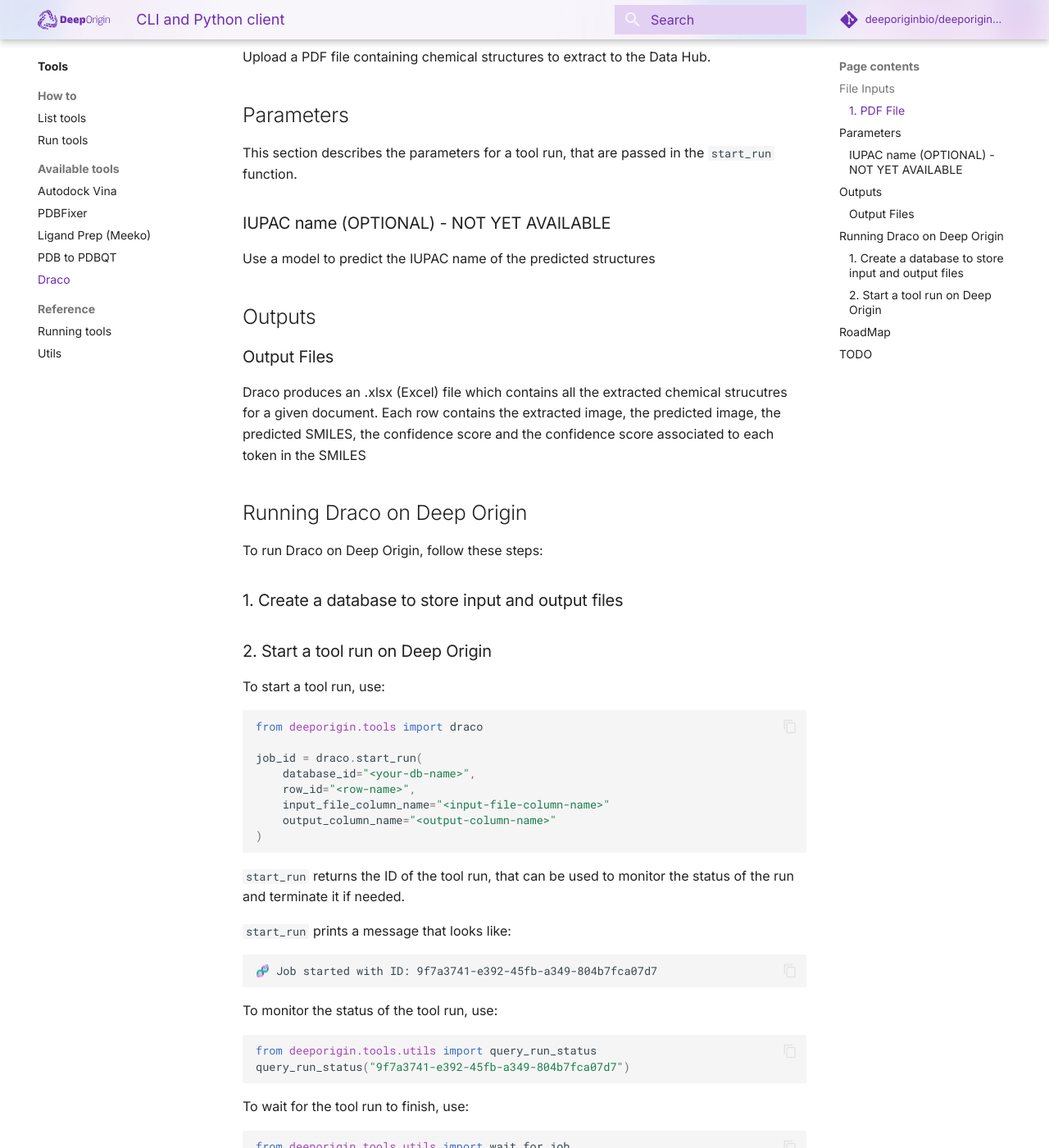
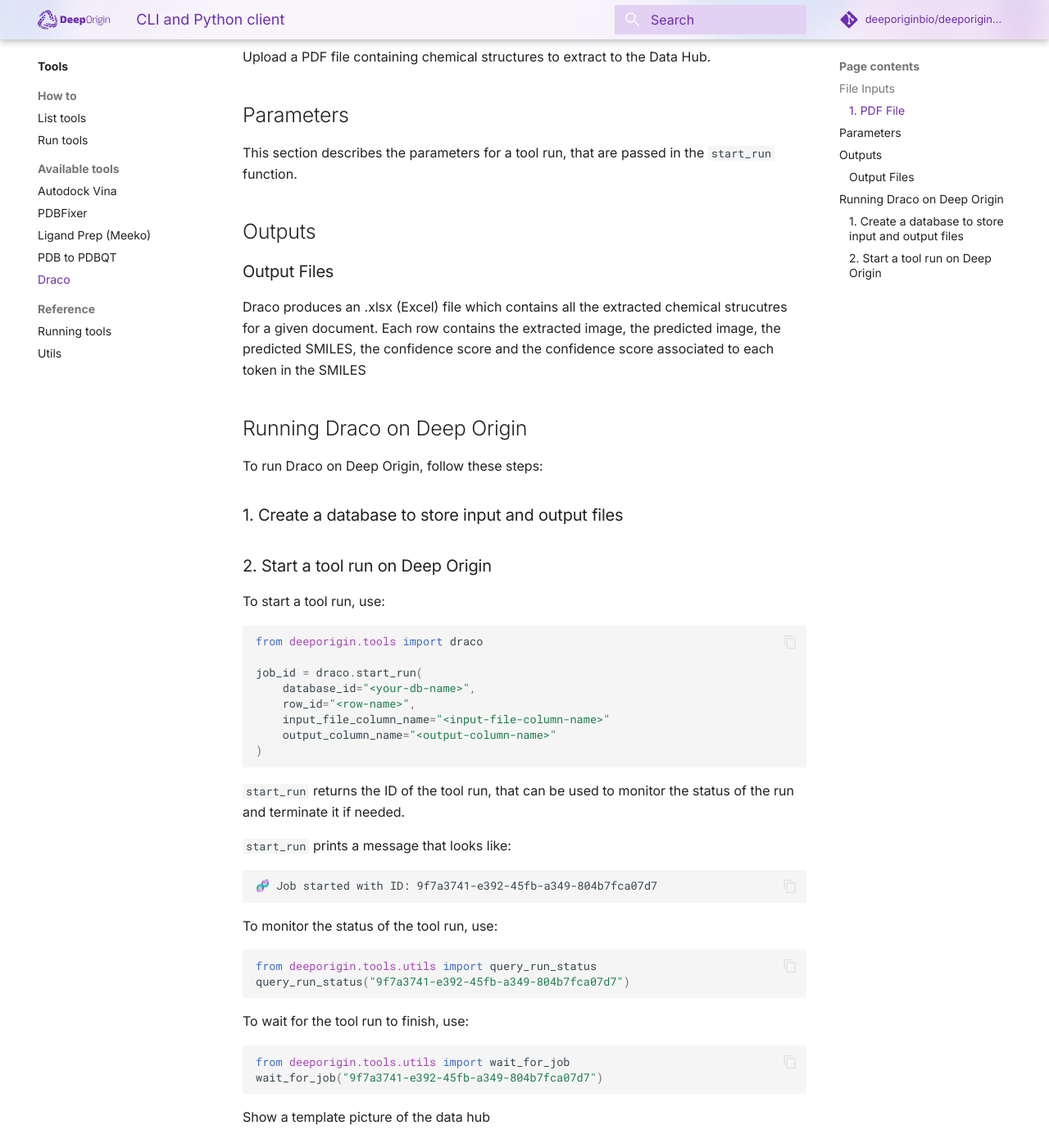
Before and after one commit to deeporiginbio/deeporigin-client, an MkDocs documentation site: the page built from docs/tools/draco.md, in a window 1280 px wide and 1400 px high, scrolled down 425 px. Shown: the whole window at 82% size. Built offline with MkDocs 1.6.1 and Material for MkDocs 9.7.7, drawn with Linux system fonts in a browser that asks for light colours; comment, search, counter and statistics services are not loaded; some of the changed text lies outside the part shown.

Commit message:
Update draco.md

````diff
--- a/docs/tools/draco.md
+++ b/docs/tools/draco.md
@@ -11,10 +11,6 @@
 ## Parameters
 
 This section describes the parameters for a tool run, that are passed in the `start_run` function.
-
-### IUPAC name (OPTIONAL) - NOT YET AVAILABLE
-
-Use a model to predict the IUPAC name of the predicted structures
 
 ## Outputs
 
@@ -65,12 +61,4 @@
 wait_for_job("9f7a3741-e392-45fb-a349-804b7fca07d7")
 ```
 
-## RoadMap
-
-- Add Reaction extraction
-- Extraction from Text
-- TODO
-
-## TODO
-
 Show a template picture of the data hub
````
